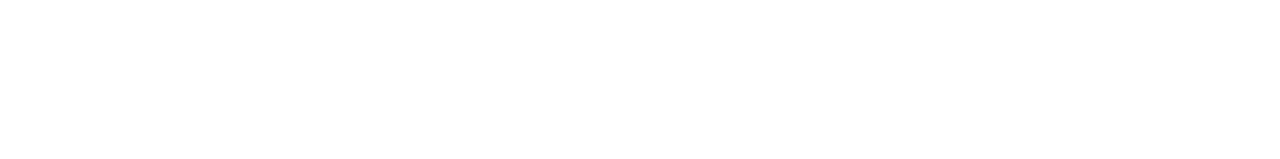
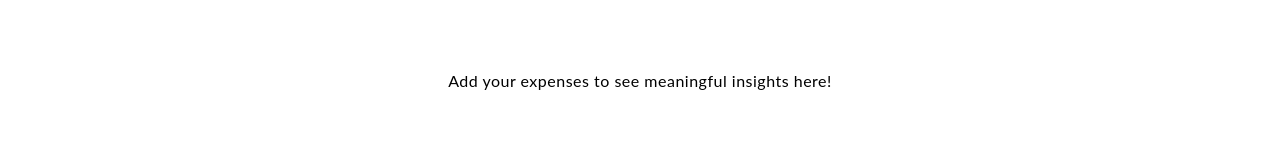
Before and after one commit to ani1609/Spendwise, a React (Create React App) app in the folder client/: page / in a window 1280 px wide. Both pictures are taken after typing "2020-01-15", "5", "Sample" into the empty fields and a click on the button "Add Transaction". Shown: the part 634-793 px from the top of the page. Built offline with nearby package versions, Linux system fonts and the light colour scheme; no server answers; a web font is replaced by a local one.

Commit message:
chart enhancements

```diff
--- a/client/src/components/DoughnutChart.js
+++ b/client/src/components/DoughnutChart.js
@@ -1,20 +1,25 @@
 import React ,{ useState, useEffect} from "react";
 import  Chart  from "react-apexcharts";
 import "../styles/DoughnutChart.css";
+import "../index.css";
 
 function DoughnutChart(props)
 {
 
     const { transactions } = props;
+    const [showChart, setShowChart] = useState(false);
     const [foodExpenses, setFoodExpenses] = useState(0);
     const [travelExpenses, setTravelExpenses] = useState(0);
     const [shoppingExpenses, setShoppingExpenses] = useState(0);
     const [billsExpenses, setBillsExpenses] = useState(0);
     const [othersExpenses, setOthersExpenses] = useState(0);
 
-    useEffect(() => {
+
+    useEffect(() =>
+    {
         if (transactions)
         {
+            let totalExpenses = 0;
             setFoodExpenses(0);
             setTravelExpenses(0);
             setShoppingExpenses(0);
@@ -25,6 +30,7 @@ function DoughnutChart(props)
             {
                 if (transaction.transactionType === "Expense")
                 {
+                    setShowChart(true);
                     switch (transaction.category)
                     {
                         case "Food":
@@ -46,6 +52,10 @@ function DoughnutChart(props)
                         break;
                     }
                 }
+                else
+                {
+                    setShowChart(false);
+                }
             });
         }
       }, [transactions]);
@@ -55,7 +65,7 @@ function DoughnutChart(props)
     return(
         <React.Fragment>
             <div className="chart_container">
-                <Chart
+                {showChart ? (<Chart
                     type="donut"
                     width={450}
                     height={450}
@@ -73,7 +83,11 @@ function DoughnutChart(props)
 
                     }}
                 >
-                </Chart>
+                </Chart>)
+                :
+                (
+                    <p>Add your expenses to see meaningful insights here!</p>
+                )}
             </div>
         </React.Fragment>
     );
--- a/client/src/styles/DoughnutChart.css
+++ b/client/src/styles/DoughnutChart.css
@@ -0,0 +1,5 @@
+.chart_container
+{
+    font-family: 'Lato', sans-serif;
+    letter-spacing: 0.5px;
+}
```
